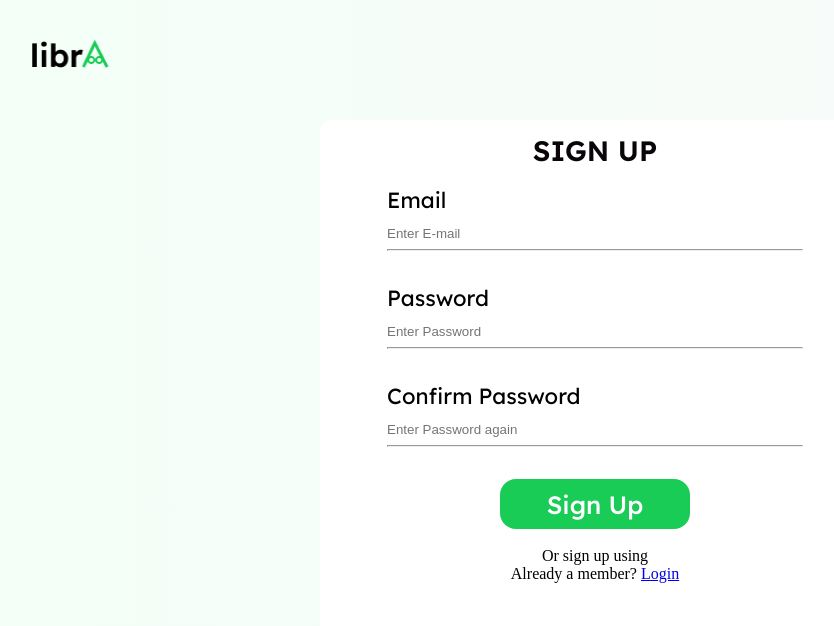
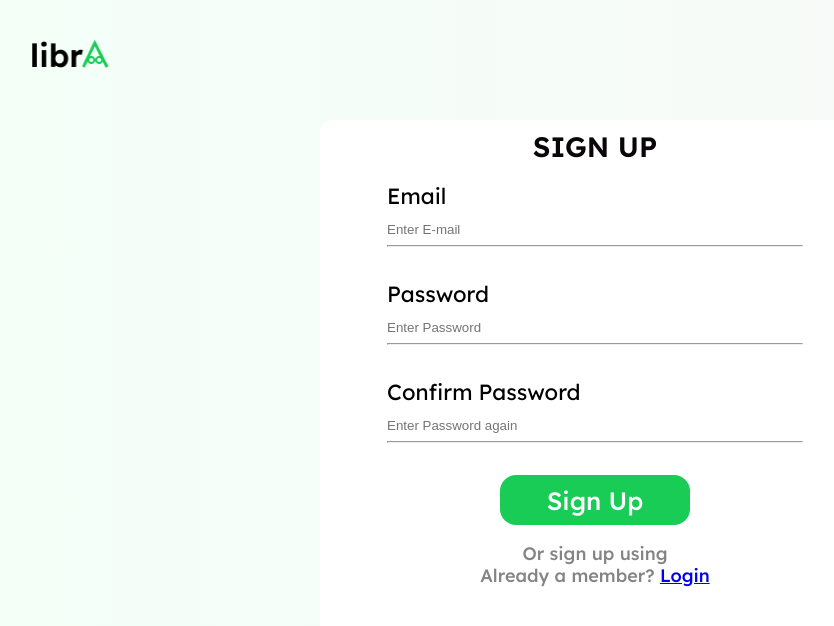
Before and after one commit to Nifix001/Libra, a React (Create React App) app: page /sign-up in a window 1280 px wide. Shown: the top 626 px of the page, without its empty margins (70-904 px from the left). Built offline with nearby package versions, Linux system fonts and the light colour scheme.

Commit message:
New commit

```diff
--- a/src/index.css
+++ b/src/index.css
@@ -845,3 +845,31 @@ color: #5E5A5E;
   height: 30px;
   border: none;
 }
+
+.icons{
+  display: flex;
+  flex-direction: row;
+  justify-content: center;
+  align-items: center;
+}
+
+.form p{
+  font-family: Lexend;
+  font-size: 18px;
+  font-weight: 500;
+  line-height: 22px;
+  letter-spacing: 0em;
+  text-align: left;
+  color: #868386;
+}
+
+
+.form1 p{
+  font-family: Lexend;
+  font-size: 18px;
+  font-weight: 500;
+  line-height: 22px;
+  letter-spacing: 0em;
+  text-align: left;
+  color: #868386;
+}
--- a/src/pages/LogIn.js
+++ b/src/pages/LogIn.js
@@ -53,7 +53,7 @@ export default function LogIn() {
           </label><br />
           <button>Log in</button>
           <br />
-        <div>
+        <div className="icons">
         <p>Or log in using</p>
         <div>
             <NavLink><i></i></NavLink>
--- a/src/pages/SignUp.js
+++ b/src/pages/SignUp.js
@@ -65,7 +65,7 @@ export default function SignUp() {
           </label><br />
           <button>Sign Up</button>
           <br />
-        <div>
+        <div className="icons">
         <p>Or sign up using</p>
         <div>
             <NavLink><i></i></NavLink>
```
